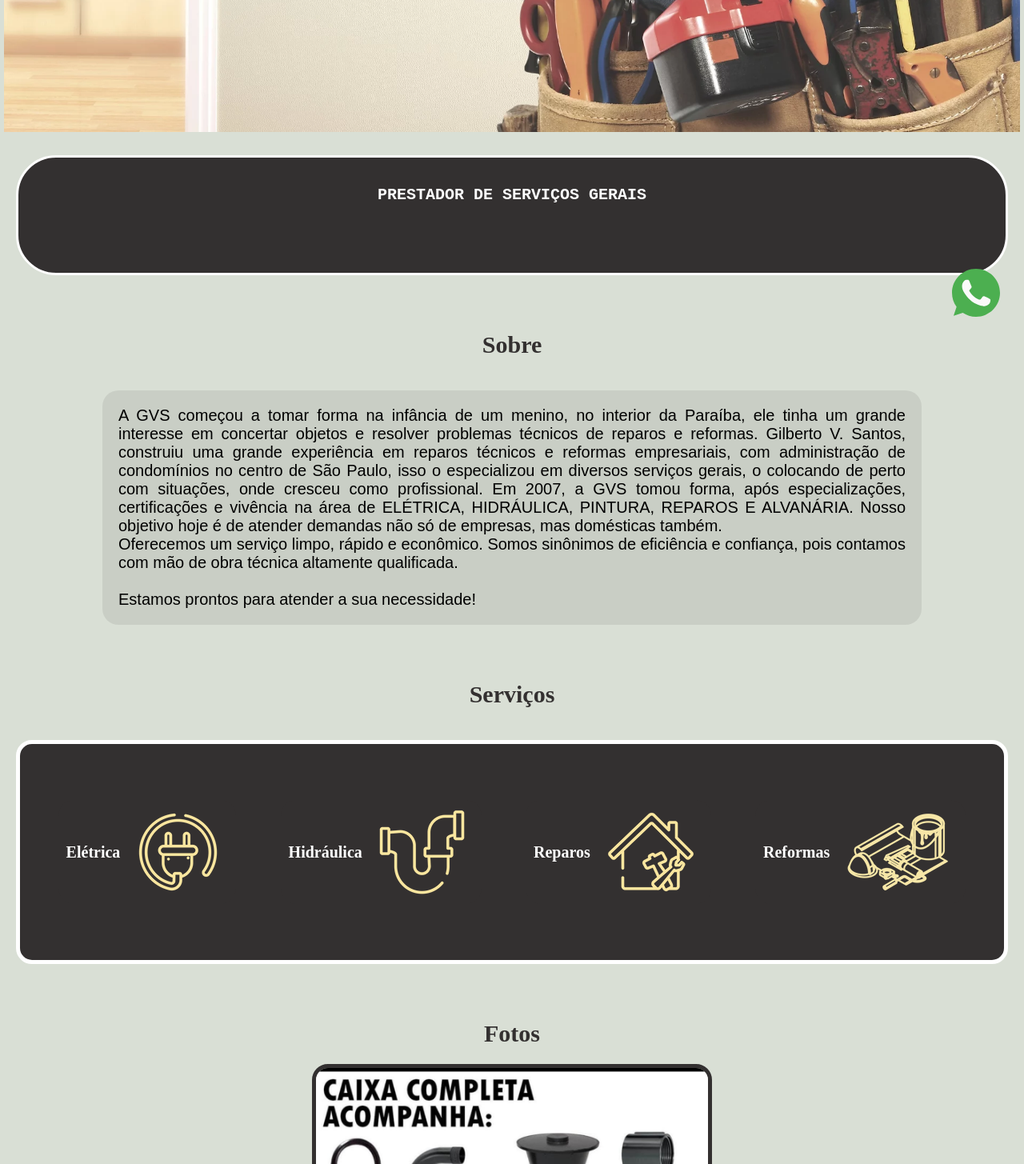
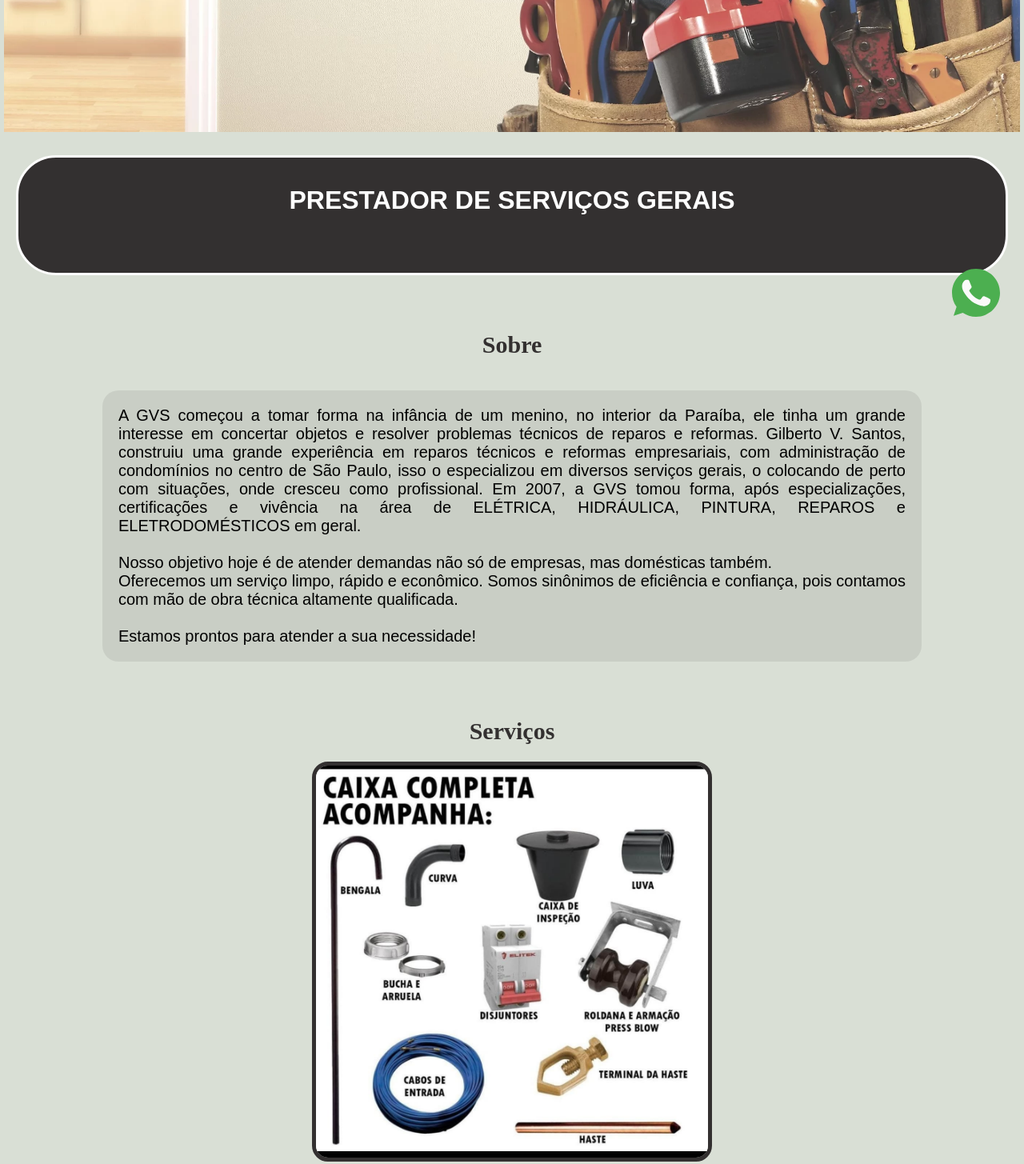
Before and after one commit to Aironys1/GVS-SERVI-OS, a plain HTML site: page index.html in a window 1280 px wide. Shown: the part 380-1835 px from the top of the page at 80% size. Drawn offline with Linux system fonts and the light colour scheme.

Commit message:
Atualização

```diff
--- a/css/principal.css
+++ b/css/principal.css
@@ -6,8 +6,10 @@
 
 }
 
-h1{
-    font-family:monospace;
+div h1{
+    font-family:Arial, Helvetica, sans-serif;
+    font-size: 2rem;
+
 }
 
 body {
--- a/index.html
+++ b/index.html
@@ -42,7 +42,6 @@
       <img class="logonave" src="../img/logo.png" alt="" />
       <li><a href="#sobre">Sobre</a></li>
       <li><a href="#servicos">Serviços</a></li>
-      <li><a href="#fotos">Fotos</a></li>
       <li><a href="#videos">Vídeos</a></li>
       <li><a href="#contato">Contato</a></li>
     </ul>
@@ -66,7 +65,7 @@
         isso o especializou em diversos serviços gerais, o colocando de perto
         com situações, onde cresceu como profissional. Em 2007, a GVS tomou
         forma, após especializações, certificações e vivência na área de
-        ELÉTRICA, HIDRÁULICA, PINTURA, REPAROS E ALVANÁRIA. Nosso objetivo
+        ELÉTRICA, HIDRÁULICA, PINTURA, REPAROS e ELETRODOMÉSTICOS em geral. <br> <br> Nosso objetivo
         hoje é de atender demandas não só de empresas, mas domésticas também.
         <br />
         Oferecemos um serviço limpo, rápido e econômico. Somos sinônimos de
@@ -79,29 +78,7 @@
   </div>
 
   <h2 id="servicos">Serviços</h2>
-  <div class="container-servicos">
-    <div class="servicos-conteudo">
-      <h4>Elétrica</h4>
-      <img src="img/eletrica.png" alt="eletrica" />
-    </div>
-
-    <div class="servicos-conteudo">
-      <h4>Hidráulica</h4>
-      <img src="img/hidraulica.png" alt="hidraulica" />
-    </div>
-
-    <div class="servicos-conteudo">
-      <h4>Reparos</h4>
-      <img src="img/reparos.png" alt="reparos" />
-    </div>
-
-    <div class="servicos-conteudo">
-      <h4>Reformas</h4>
-      <img src="img/reformas.png" alt="reformas" />
-    </div>
-  </div>
-  <h2 id="fotos">Fotos</h2>
-   <!--Carrosel de imagens-->
+     <!--Carrosel de imagens-->
    <div class="meu-carrossel">
     <img src="img/logo.png" alt="">
     <img src="imgServicos/giba1.jpeg" alt="">
@@ -136,8 +113,8 @@
     </div>
 
     <div class="servicos-conteudo">
-      <h4>Reformas</h4>
-      <img class="galeria4" src="img2/reforma.jpg" alt="reformas" />
+      <h4>Eletrodomésticos</h4>
+      <img class="galeria4" height="300" src="img/eletrodomesticos.jpg" alt="reformas" />
     </div>
   </div>
   <h2 id="videos">Vídeos</h2>
```
Also changed, not shown: img/eletrodomesticos.jpg (added).
